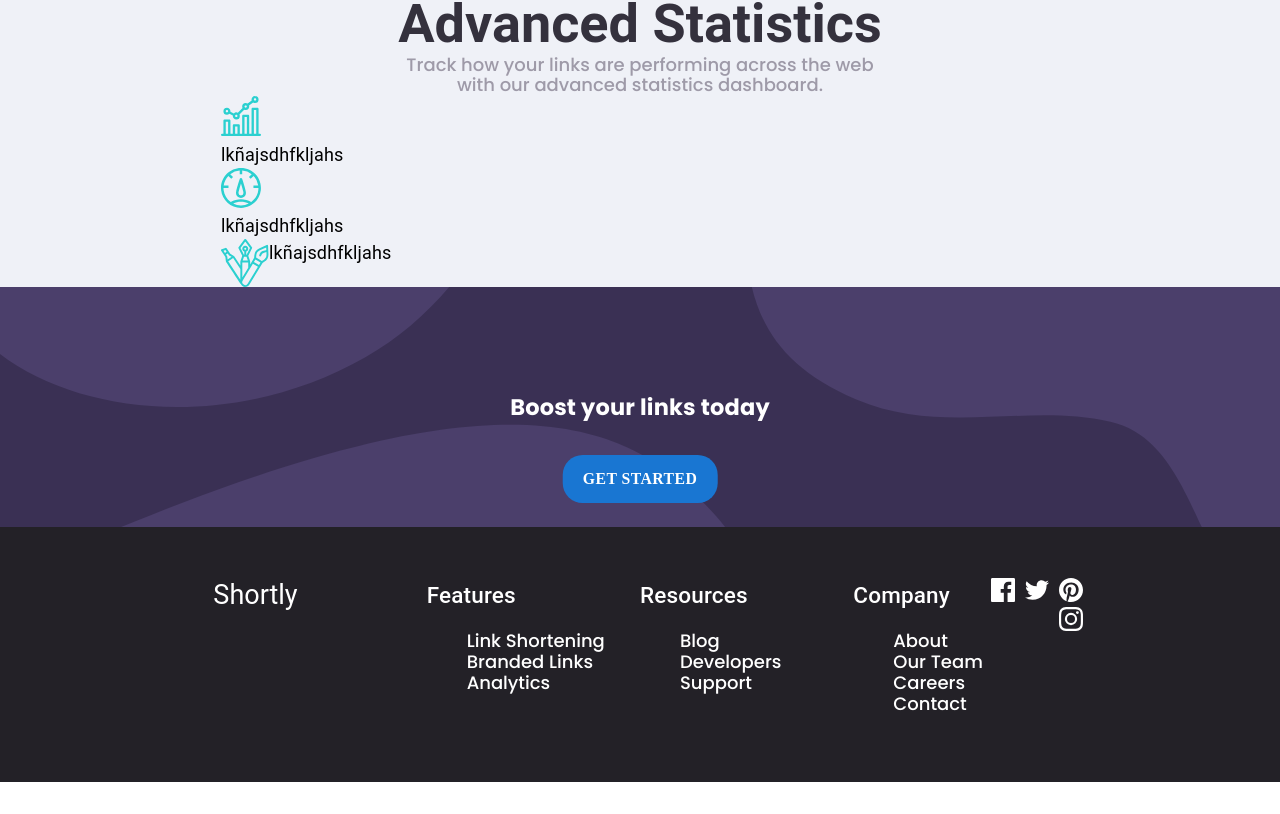
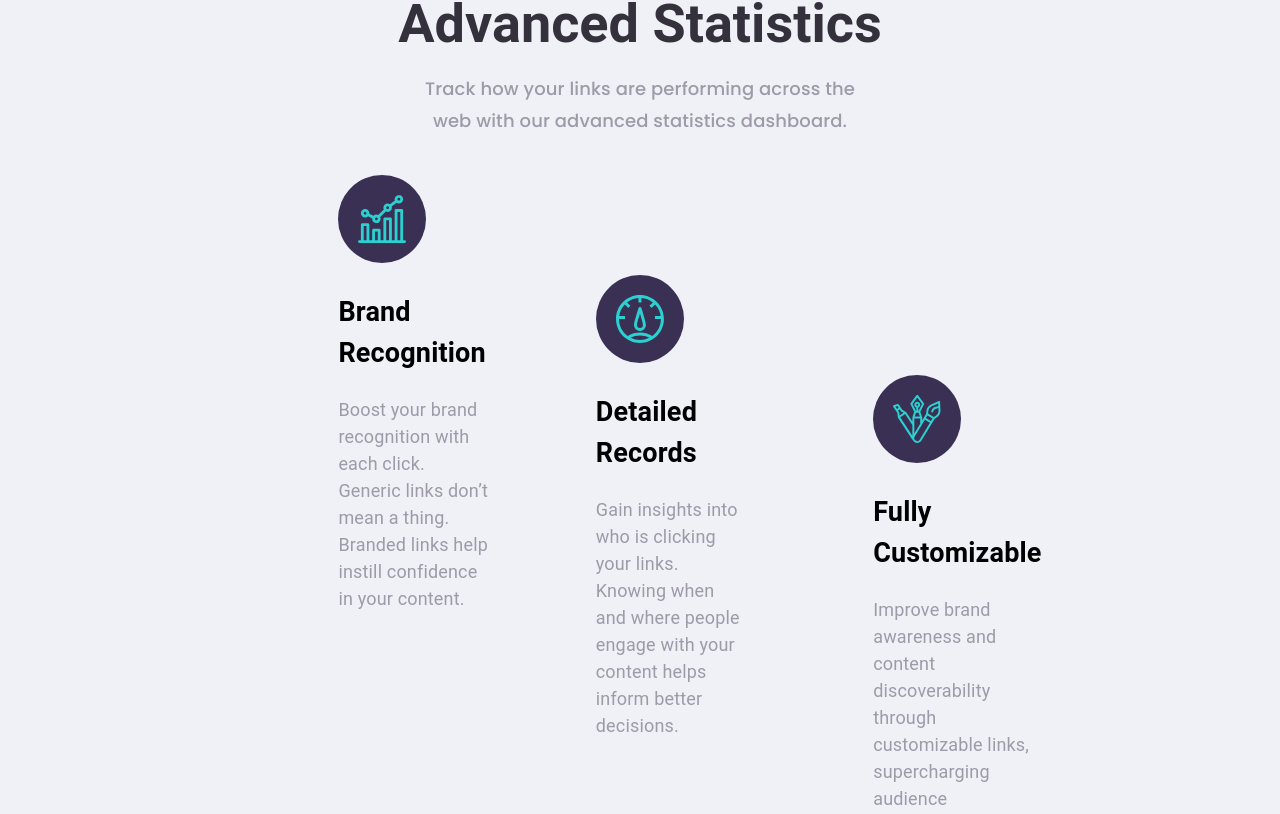
Before and after one commit to guerre99/porject-team-2, a React (Vite) app in the folder project/: page / in a window 1280 px wide. Shown: the part 826-1640 px from the top of the page. Before the commit the page ends 1608 px from the top, so only its background shows below. Built offline with nearby package versions, Linux system fonts and the light colour scheme.

Commit message:
second day: gran parte del body terminada a falta del rectangulo

```diff
--- a/project/src/components/body/middlebody.jsx
+++ b/project/src/components/body/middlebody.jsx
@@ -1,60 +1,167 @@
-import { Grid, Typography } from '@mui/material'
+import { Grid, Typography, Box } from '@mui/material'
 import React from 'react'
 import icon1 from './assets/icon-brand-recognition.svg'
 import icon2 from './assets/icon-detailed-records.svg'
 import icon3 from './assets/icon-fully-customizable.svg'
-import Box from '@mui/material/Box'
 
 function Middlebody() {
   return (
-    <Grid>
-      <Grid
-        container
-        justifyContent='center'
-        sx={{ color: '#34313D', fontWeight: 700 }}
-      >
-        <div>
-          <Typography variant='h3' sx={{ fontWeight: 700 }}>
-            Advanced Statistics
-          </Typography>
-        </div>
+    <Grid container direction='column' alignItems='center'>
+      <Grid item container justifyContent='center'>
+        <Typography variant='h3' sx={{ fontWeight: 700, color: '#34313D' }}>
+          Advanced Statistics
+        </Typography>
       </Grid>
       <Grid
+        item
         container
         justifyContent='center'
         sx={{
           color: '#9E9AA8',
           padding: '0 20%',
-          width: '100%',
-          position: 'flex',
           textAlign: 'center',
-
           textDecoration: 'none',
         }}
       >
-        <Typography variant='p' sx={{ fontWeight: 500 }}>
-          Track how your links are performing across the web with our advanced
-          statistics dashboard.
+        <Typography
+          variant='p'
+          sx={{
+            fontWeight: 500,
+            padding: '0 20%',
+            fontSize: '18px',
+            lineHeight: '32px',
+            fontStyle: 'normal',
+            letterSpacing: '0.123px',
+            marginBottom: '20px',
+          }}
+        >
+          <p>
+            Track how your links are performing across the web with our advanced
+            statistics dashboard.
+          </p>
         </Typography>
       </Grid>
-      <Grid container justifyContent={'space-between'} xs={12} md={1}>
-        <Box>
-          <img src={icon1} alt='Icon1' />
-          <Typography>lkñajsdhfkljahs</Typography>
-        </Box>
-        <Box>
-          <img src={icon2} />
-          <Typography>lkñajsdhfkljahs</Typography>
-        </Box>
+
+      <Box
+        container
+        xs={12}
+        md={3}
+        sm={10}
+        sx={{ display: 'flex', justifyContent: 'space-between' }}
+      >
         <Box
           sx={{
             display: 'flex',
+            padding: '0 3%',
+            flexDirection: 'column',
+
+            width: '100%',
+            alignItems: 'center',
+            textAlign: 'left',
+            marginBottom: '100px',
+            marginBottom: '50px',
+            marginLeft: '300px',
+            marginRight: '30px',
           }}
         >
-          <img src={icon3} />
-          <Typography>lkñajsdhfkljahs</Typography>
+          <Typography>
+            <svg
+              xmlns='http://www.w3.org/2000/svg'
+              width='88'
+              height='88'
+              viewBox='0 0 88 88'
+              fill='none'
+            >
+              <circle cx='44' cy='44' r='44' fill='#3A3054' />
+              <image href={icon1} x='20' y='20' width='48' height='48' />
+            </svg>
+            <h2>Brand Recognition</h2>
+            <p
+              style={{
+                color: '#9E9AA8',
+              }}
+            >
+              Boost your brand recognition with each click. Generic links don’t
+              mean a thing. Branded links help instill confidence in your
+              content.
+            </p>
+          </Typography>
         </Box>
-      </Grid>
+
+        <Box
+          sx={{
+            display: 'flex',
+            flexDirection: 'column',
+            padding: '0 3%',
+            width: '100%',
+            alignItems: 'center',
+            textAlign: 'left',
+            marginTop: '100px',
+            marginBottom: '50px',
+          }}
+        >
+          <Typography>
+            <svg
+              xmlns='http://www.w3.org/2000/svg'
+              width='88'
+              height='88'
+              viewBox='0 0 88 88'
+              fill='none'
+            >
+              <circle cx='44' cy='44' r='44' fill='#3A3054' />
+              <image href={icon2} x='20' y='20' width='48' height='48' />
+            </svg>
+            <h2>Detailed Records</h2>
+            <p
+              style={{
+                color: '#9E9AA8',
+              }}
+            >
+              Gain insights into who is clicking your links. Knowing when and
+              where people engage with your content helps inform better
+              decisions.
+            </p>
+          </Typography>
+        </Box>
+
+        <Box
+          sx={{
+            display: 'flex',
+            padding: '0 3%',
+            flexDirection: 'column',
+
+            width: '100%',
+            alignItems: 'center',
+            textAlign: 'left',
+            marginTop: '200px',
+            marginBottom: '50px',
+            marginRight: '200px',
+            marginLeft: '50px',
+          }}
+        >
+          <Typography>
+            <svg
+              xmlns='http://www.w3.org/2000/svg'
+              width='88'
+              height='88'
+              viewBox='0 0 88 88'
+              fill='none'
+            >
+              <circle cx='44' cy='44' r='44' fill='#3A3054' />
+              <image href={icon3} x='20' y='20' width='48' height='48' />
+            </svg>
+            <h2>Fully Customizable</h2>
+            <p
+              style={{
+                color: '#9E9AA8',
+              }}
+            >
+              Improve brand awareness and content discoverability through
+              customizable links, supercharging audience engagement.
+            </p>
+          </Typography>
+        </Box>
+      </Box>
     </Grid>
   )
 }
--- a/project/src/components/footer/footer.jsx
+++ b/project/src/components/footer/footer.jsx
@@ -41,7 +41,6 @@ function Footer() {
             <Button
               variant='contained'
               sx={{
-                backgroundColor: '#2BD0D0',
                 boxShadow: 'none',
                 borderRadius: '20px',
                 padding: '10px 20px',
@@ -49,13 +48,13 @@ function Footer() {
                 top: '70%',
                 left: '50%',
                 transform: 'translate(-50%, 0)',
-                fontFamily: "'MedievalSharp', cursive",
+                fontFamily: "'Poppins', sans-serif",
                 fontWeight: 'bold',
                 backgroundColor: {
                   '&:hover': {
                     boxShadow: 'none',
                     color: '#FFFFFF',
-                    backgroundColor: '9AE3E3',
+                    backgroundColor: '#9AE3E3',
                   },
                 },
               }}
```
Also changed, not shown: project/src/components/body/body.css (added).
